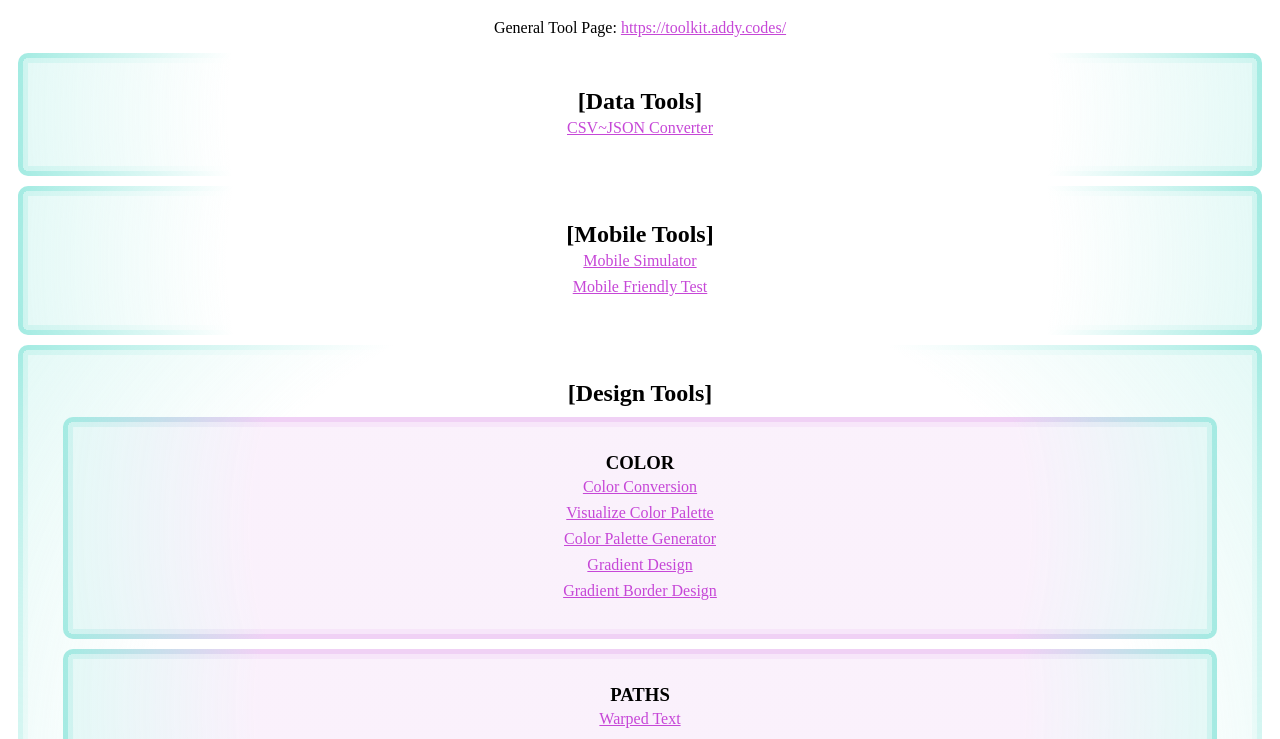
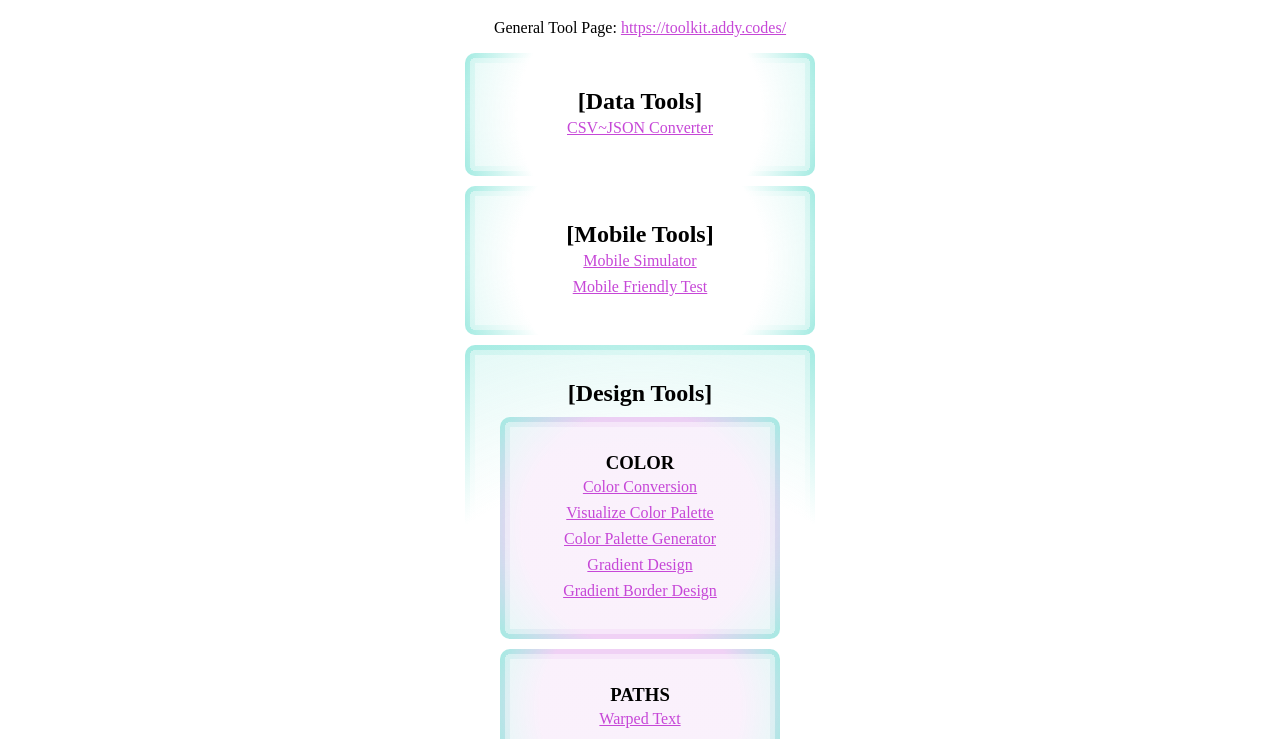
Before and after one commit to Skookuri/resources, a plain HTML site: page index.html in a window 1280 px wide. Shown: the part 61-800 px from the top of the page. Drawn offline with Linux system fonts and the light colour scheme.

Commit message:
Update index.html

```diff
--- a/index.html
+++ b/index.html
@@ -25,11 +25,11 @@ background: radial-gradient(circle at 100% 100%, rgba(255,255,255,0.45) 0, rgba(
     	border-radius: 10px;
     	padding: 35px;
     	box-sizing: border-box;
+    	position: relative;
+    	margin: 10px auto;
+    	max-width: 350px;
+	}
 
-
-        margin: 10px;
-		border-radius: 10px;
-    }
 
     div > div {
     	background-color: rgb(226,163,235, 0.5);
```
Lines whose indentation alone changed are shown as unchanged.
